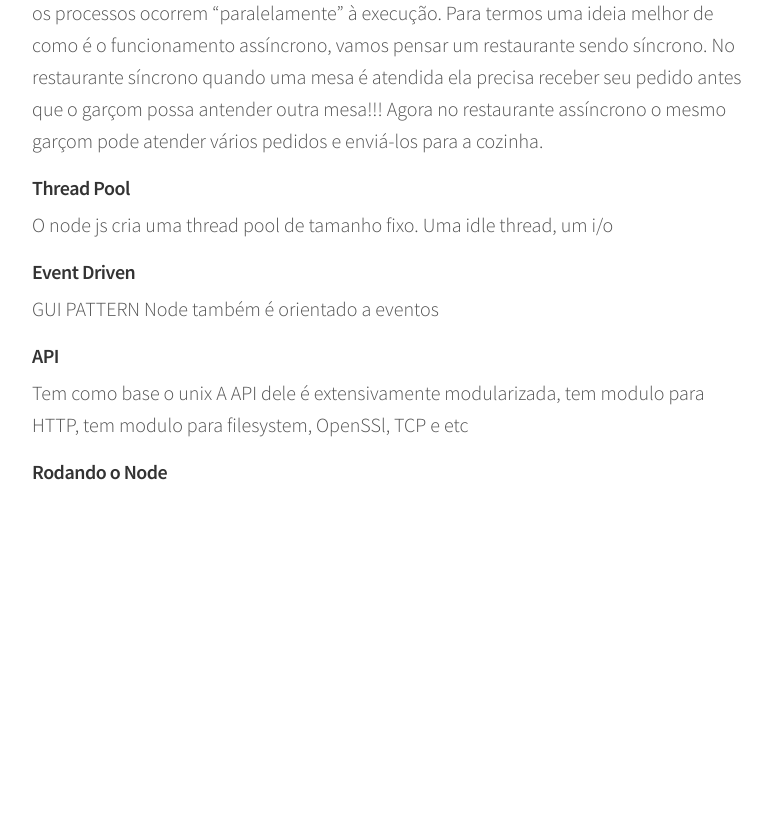
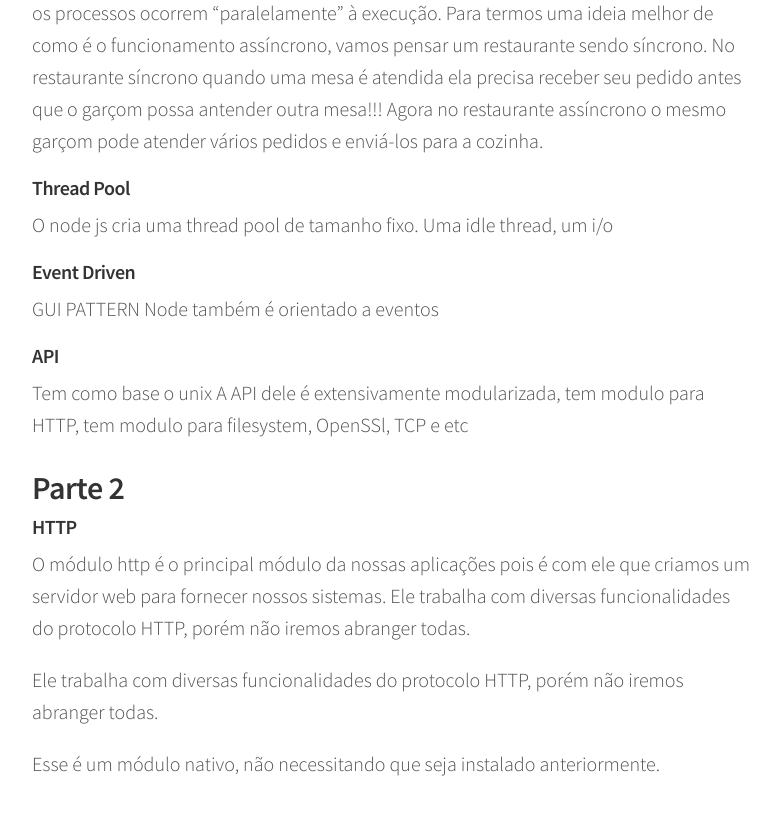
Before and after one commit to indrajithbandara/debug-blog, a Jekyll site: the page built from _posts/2016-05-15-nodejs.md, in a window 1280 px wide and 900 px high, scrolled down 1906 px. Shown: the top 815 px of the window, without its empty margins (248-1028 px from the left). Built offline with Jekyll 4.4.1, drawn with Linux system fonts in a browser that asks for light colours; comment, search, counter and statistics services are not loaded; before the commit the page ends 2499 px from its top, so only the background shows below that.

Commit message:
osbe a porra toda

```diff
--- a/_posts/2016-05-15-nodejs..md
+++ b/_posts/2016-05-15-nodejs.md
@@ -62,4 +62,11 @@ Node também é orientado a eventos
 Tem como base o unix
 A API dele é extensivamente modularizada, tem modulo para HTTP, tem modulo para filesystem, OpenSSl, TCP  e etc
 
-#### Rodando o Node
+## Parte 2
+
+#### HTTP
+O módulo http é o principal módulo da nossas aplicações pois é com ele que criamos um servidor web para fornecer nossos sistemas. Ele trabalha com diversas funcionalidades do protocolo HTTP, porém não iremos abranger todas.
+
+Ele trabalha com diversas funcionalidades do protocolo HTTP, porém não iremos abranger todas.
+
+Esse é um módulo nativo, não necessitando que seja instalado anteriormente.
```
Also changed, not shown: _posts/2016-10-13-game-dev.md (added, +8 -0 lines).
